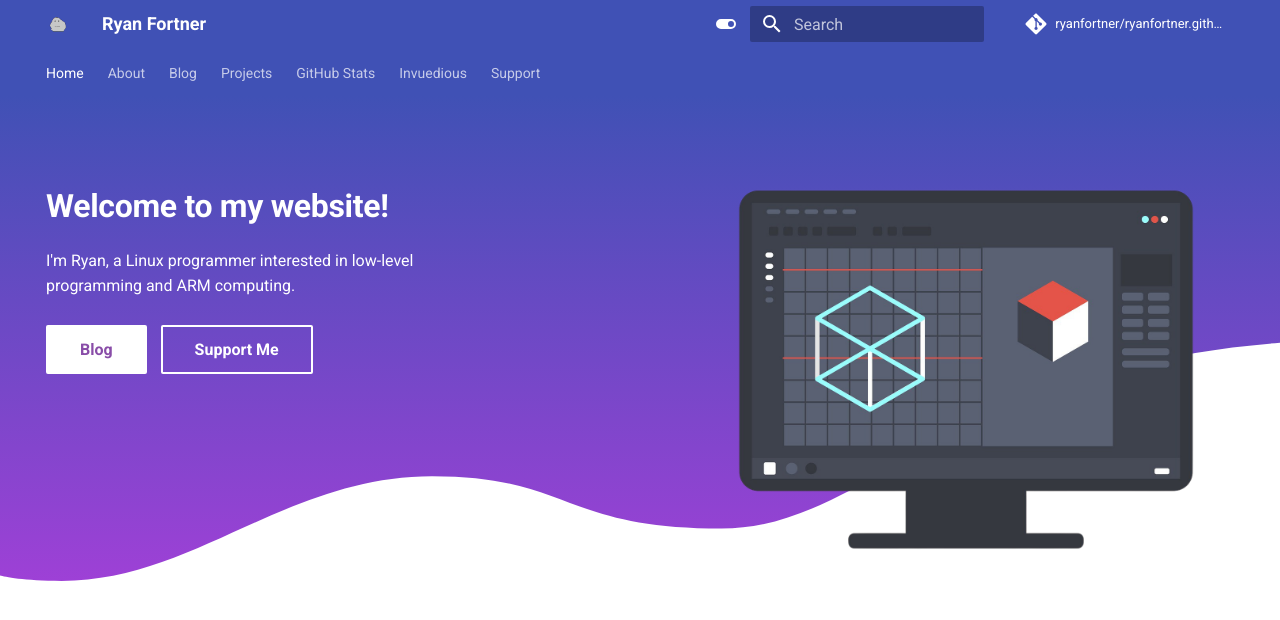
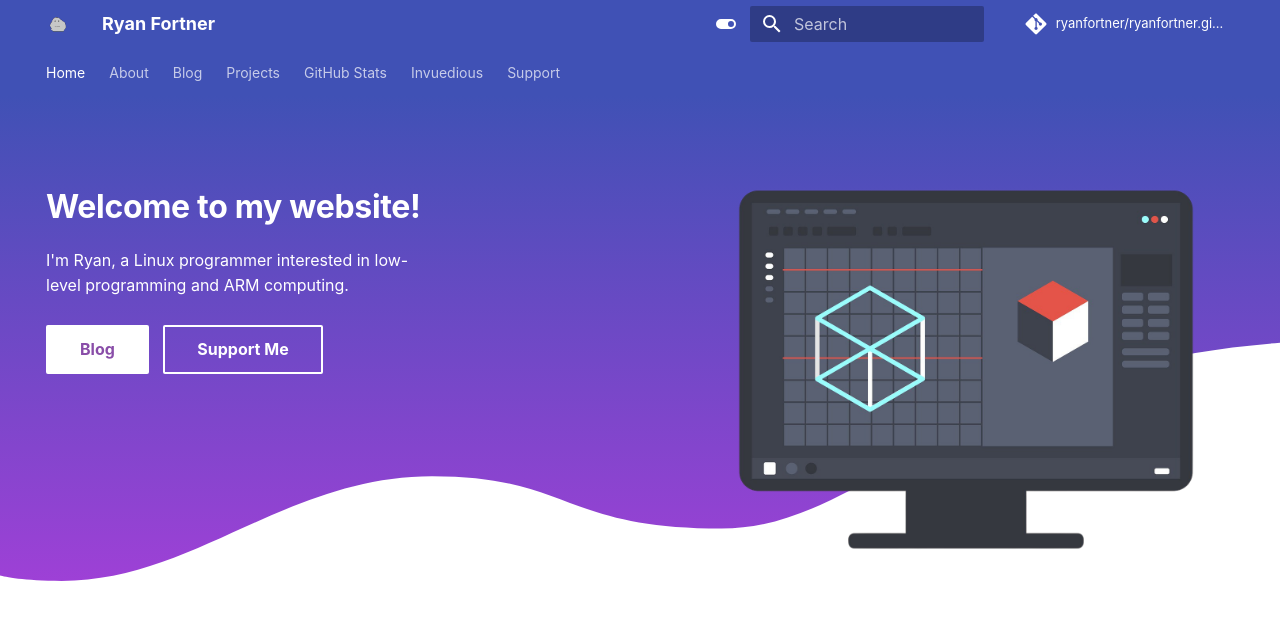
Before and after one commit to ryanfortner/ryanfortner.github.io, an MkDocs documentation site: the page built from docs/index.md, in a window 1280 px wide. Shown: the top 620 px of the page. Built offline with MkDocs 1.6.1 and Material for MkDocs 9.7.7, drawn with Linux system fonts in a browser that asks for light colours; some web fonts are replaced; comment, search, counter and statistics services are not loaded.

Commit message:
visual improvements part 1

```diff
--- a/mkdocs.yml
+++ b/mkdocs.yml
@@ -51,13 +51,13 @@
         icon: material/toggle-switch
         name: Switch to dark mode
     - scheme: slate
-      primary: red
-      accent: red
+      primary: deep purple
+      accent: purple
       toggle:
         icon: material/toggle-switch-off-outline
         name: Switch to light mode
   font:
-    text: Roboto
+    text: Dongle
     code: Roboto Mono
   favicon: 'assets/favicon.png'
   logo: 'assets/favicon.png'
```
